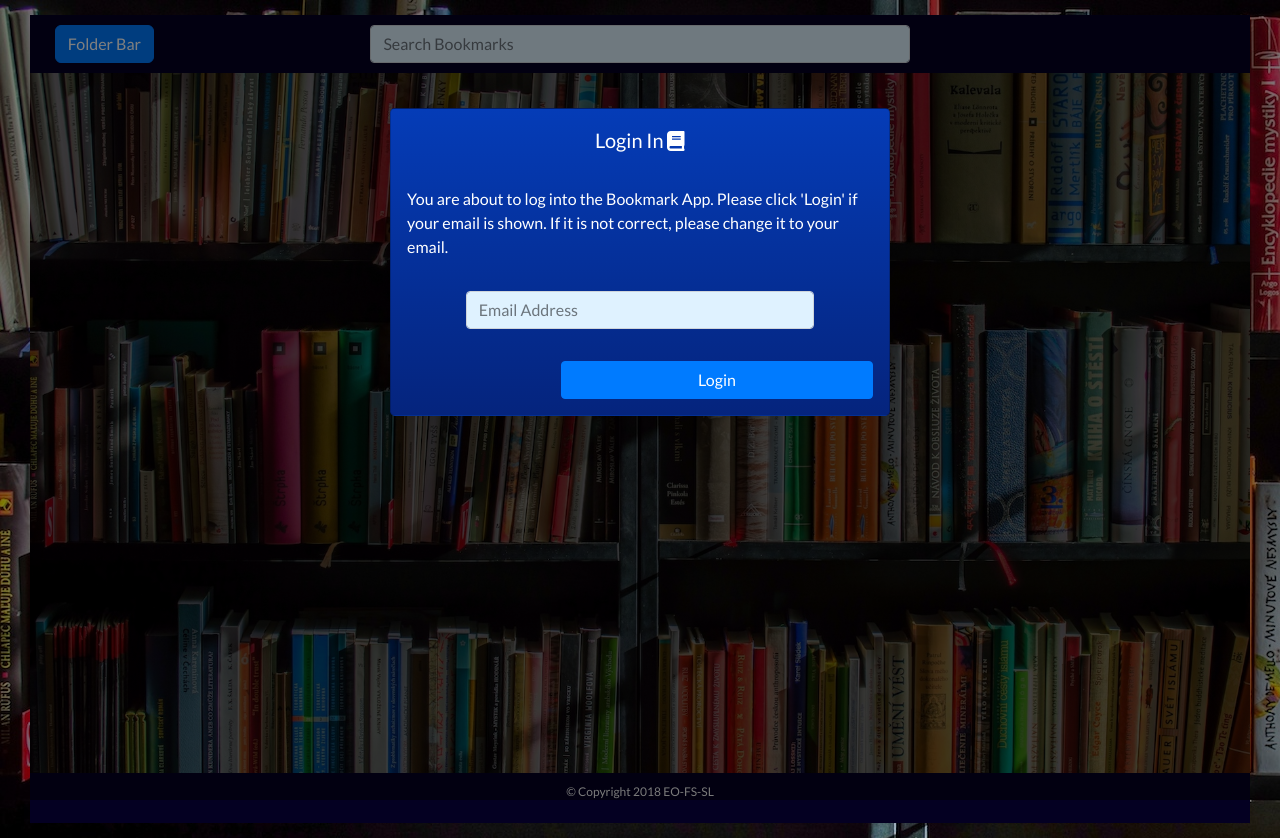
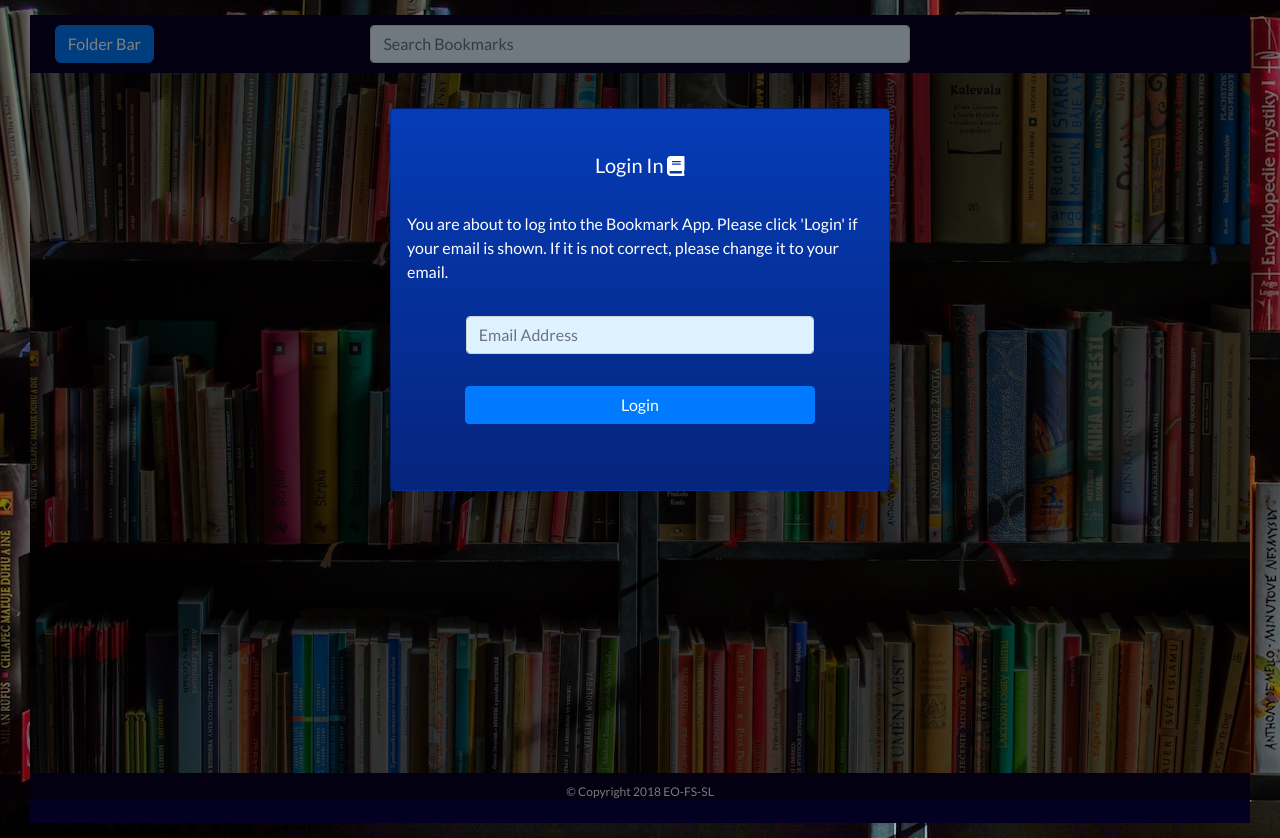
Before and after one commit to eogiesoba/Bookmark_App_rep, a browser extension: page public/index.html in a window 1280 px wide. Drawn offline with Linux system fonts and the light colour scheme.

```diff
--- a/public/css/style.css
+++ b/public/css/style.css
@@ -305,6 +305,7 @@
     /* background: linear-gradient(to right, red , yellow); */
     background: linear-gradient(#053cb7, #05247d);
     color: white;
+    padding: 5% 0% 10%;
 }
 .modal-footer {
     display: -webkit-box;
@@ -340,5 +341,6 @@
     margin: 6.75rem auto;
 }
 #returnUserButtonModal{
-    width: 67%;
+    width: 75%;
+    margin: auto;
 }
```
